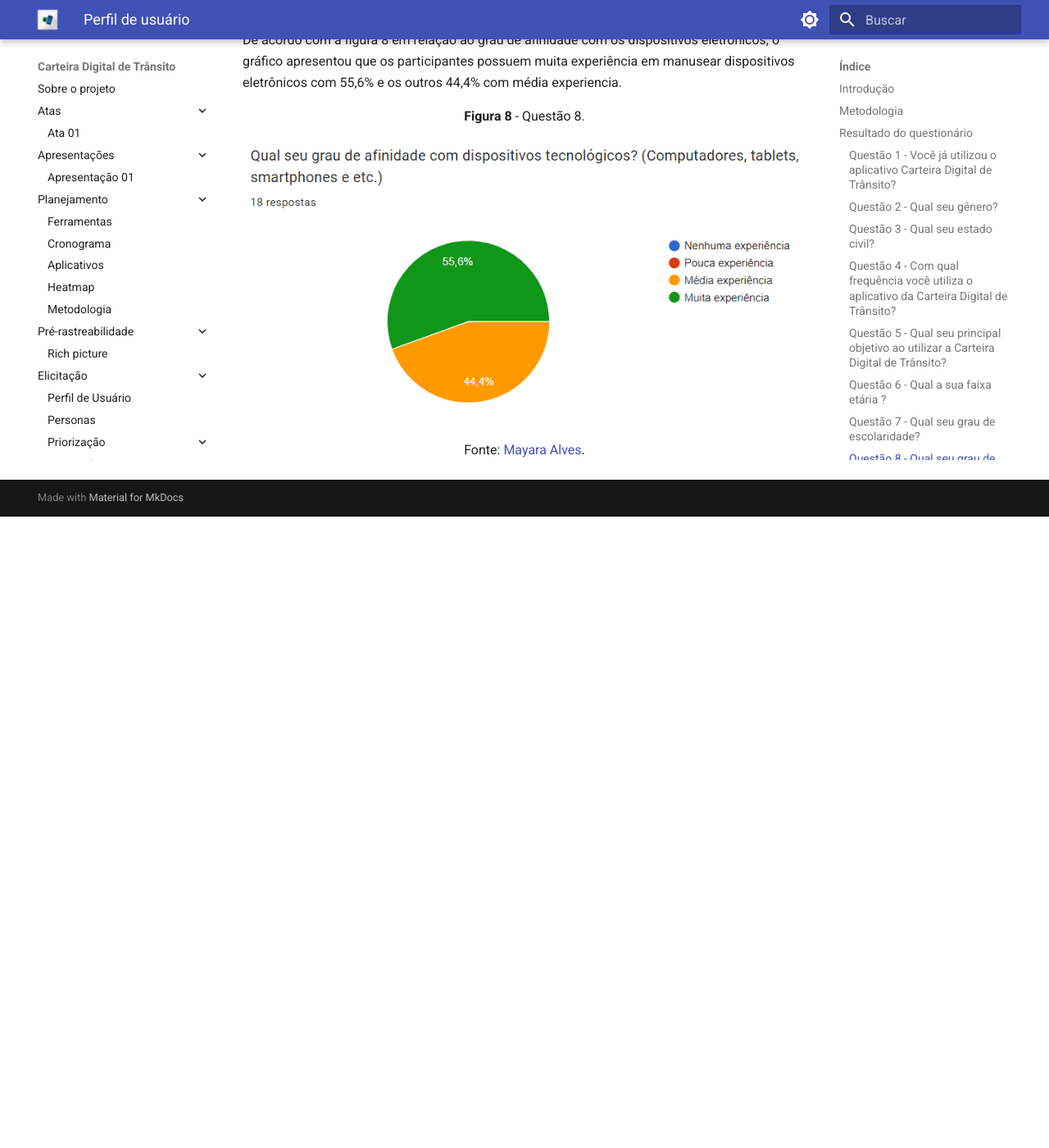
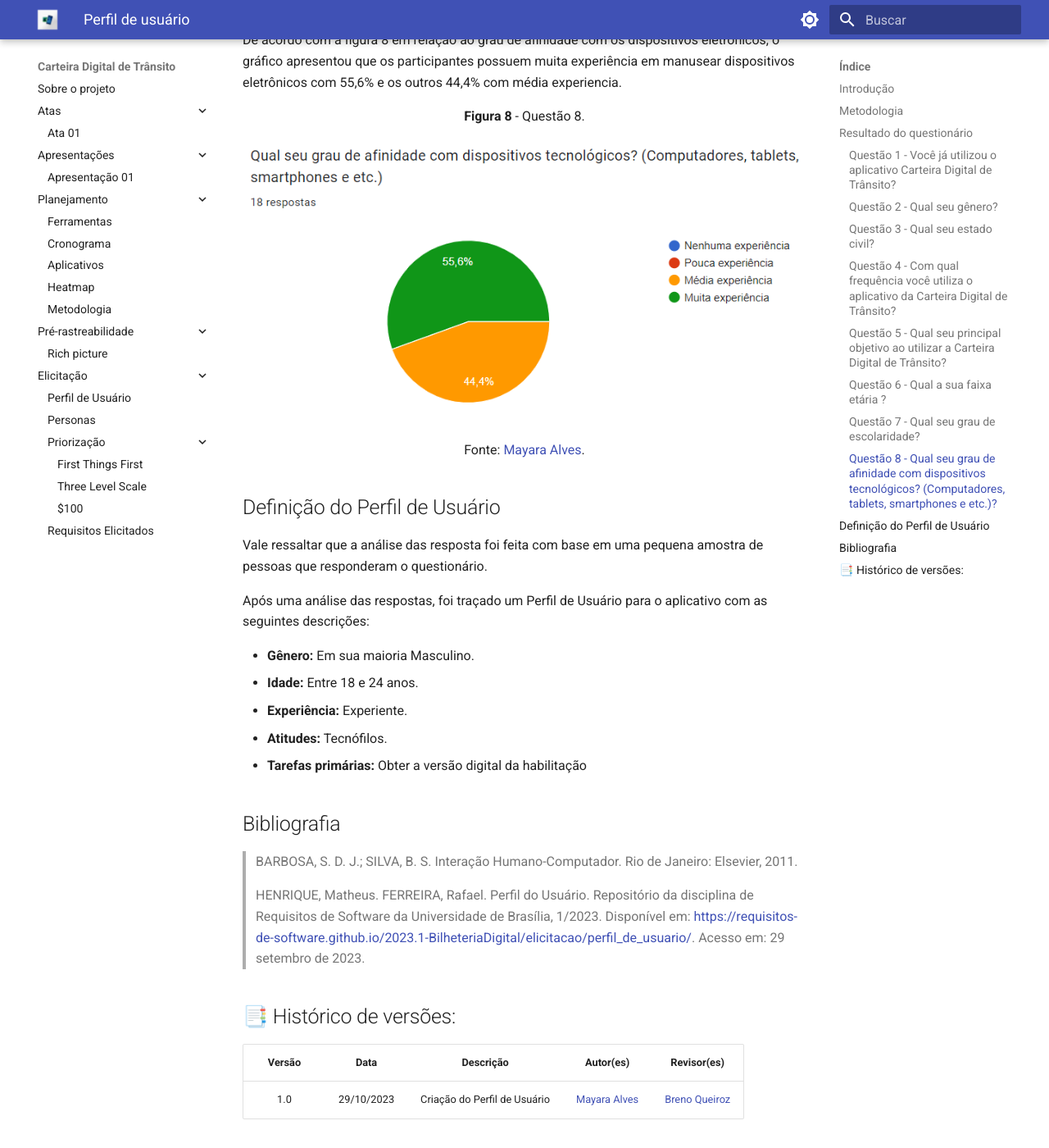
Before and after one commit to Requisitos-de-Software/2023.2-Carteira_Digital_de_Transito, an MkDocs documentation site: the page built from docs/elicitação/perfil_de_usuário.md, in a window 1280 px wide and 1400 px high, scrolled down 4713 px. Shown: the whole window at 82% size. Built offline with MkDocs 1.6.1 and Material for MkDocs 9.7.7, drawn with Linux system fonts in a browser that asks for light colours; before the commit the page ends 5343 px from its top, so only the background shows below that.

Commit message:
Update perfil_de_usuário.md

```diff
--- a/docs/elicitação/perfil_de_usuário.md
+++ b/docs/elicitação/perfil_de_usuário.md
@@ -74,3 +74,27 @@ De acordo com a figura 8 em relação ao grau de afinidade com os dispositivos e
 <font size="3"><p style="text-align: center">**Figura 8** - Questão 8.</p></font>
 ![Figura 8. Questão 8](../assets/Grafico-8.PNG)
 <font size="3"><p style="text-align: center">Fonte: [Mayara Alves](https://github.com/Mayara-tech).</p></font>
+
+## Definição do Perfil de Usuário
+
+Vale ressaltar que a análise das resposta foi feita com base em uma pequena amostra de pessoas que responderam o questionário.
+
+Após uma análise das respostas, foi traçado um Perfil de Usuário para o aplicativo com as seguintes descrições:
+
+- **Gênero:** Em sua maioria Masculino.
+- **Idade:** Entre 18 e 24 anos.
+- **Experiência:** Experiente.
+- **Atitudes:** Tecnófilos.
+- **Tarefas primárias:** Obter a versão digital da habilitação
+
+
+## Bibliografia
+> BARBOSA, S. D. J.; SILVA, B. S. Interação Humano-Computador. Rio de Janeiro: Elsevier, 2011.
+
+> HENRIQUE, Matheus. FERREIRA, Rafael. Perfil do Usuário. Repositório da disciplina de Requisitos de Software da Universidade de Brasília, 1/2023. Disponível em: [https://requisitos-de-software.github.io/2023.1-BilheteriaDigital/elicitacao/perfil_de_usuario/](https://requisitos-de-software.github.io/2023.1-BilheteriaDigital/elicitacao/perfil_de_usuario/). Acesso em: 29 setembro de 2023.
+
+## 📑 Histórico de versões:
+
+ Versão  |    Data    |                        Descrição                        |                                             Autor(es)                                             |                  Revisor(es)
+ :-----: | :--------: | :-----------------------------------------------------: | :-----------------------------------------------------------------------------------------------: | :--------------------------------------------:
+  1.0  | 29/10/2023 |            Criação do Perfil de Usuário           | [Mayara Alves](https://github.com/Mayara-tech) | [Breno Queiroz](https://github.com/brenob6)
```
